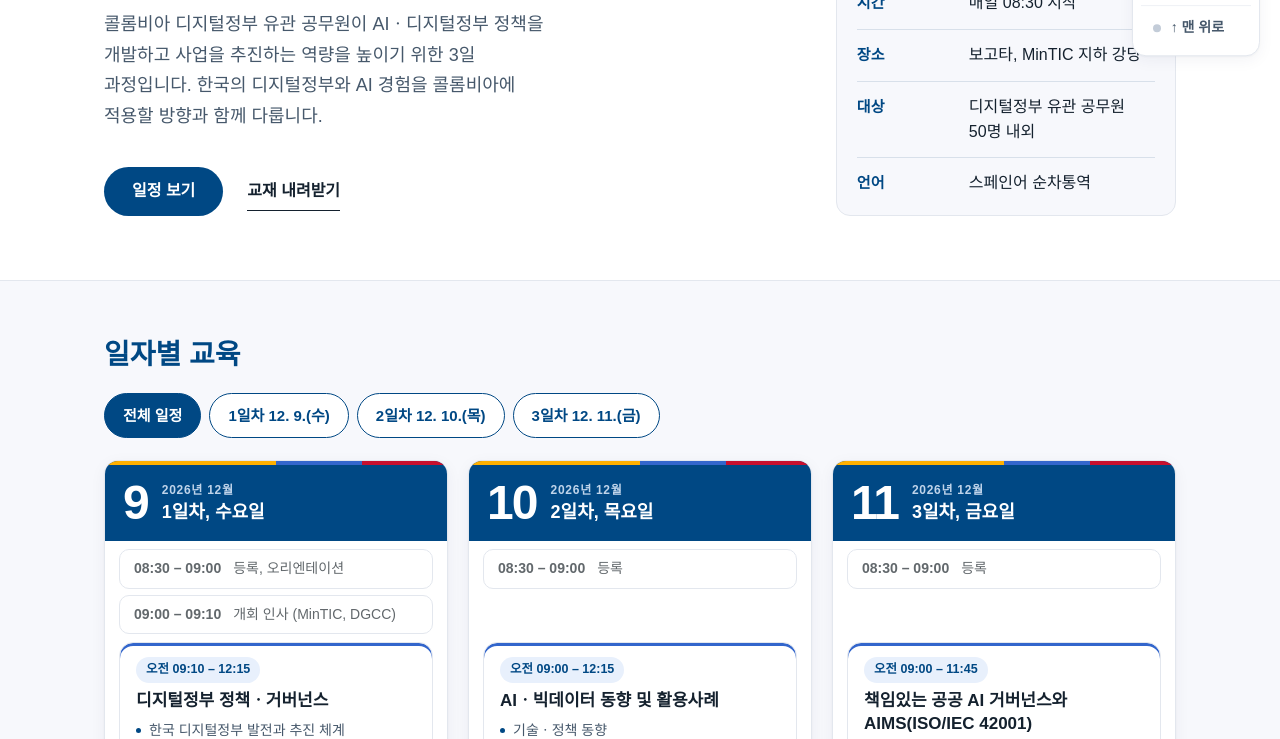
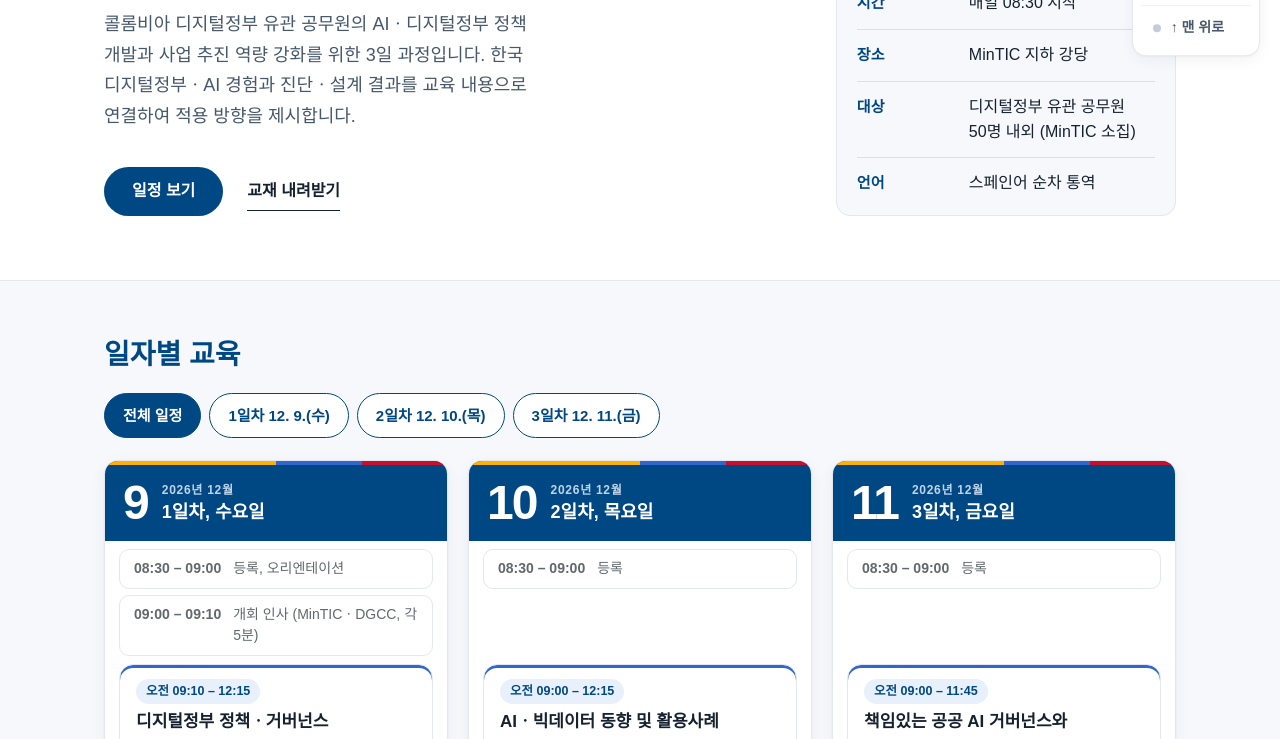
Before and after one commit to dgcc-colombia/dgcc-colombia.github.io, a plain HTML site: page index.html in a window 1280 px wide. Shown: the part 455-1194 px from the top of the page. Drawn offline with Linux system fonts and the light colour scheme.

Commit message:
Alinear todo el texto de la página con el plan de capacitación (v1.01): objetivos, datos generales, modalidad, interpretación, material y temas por sesión
Co-Authored-By: Claude Opus 5.5 <noreply@anthropic.com>
Claude-Session: https://claude.ai/code/session_01C6UG1skDwP1zwD38tpoGT4

```diff
--- a/index.html
+++ b/index.html
@@ -357,33 +357,33 @@ var CONTACT={ko:"",es:""};
 var ORG={ko:"",es:""};
 var T={
  ko:{eyebrow:"한-콜롬비아 디지털정부 협력센터(DGCC)",brand:"AIㆍ디지털정부 역량강화 교육",title2:"AIㆍ디지털정부\n역량강화 교육",
-  lead:"콜롬비아 디지털정부 유관 공무원이 AIㆍ디지털정부 정책을 개발하고 사업을 추진하는 역량을 높이기 위한 3일 과정입니다. 한국의 디지털정부와 AI 경험을 콜롬비아에 적용할 방향과 함께 다룹니다.",
+  lead:"콜롬비아 디지털정부 유관 공무원의 AIㆍ디지털정부 정책 개발과 사업 추진 역량 강화를 위한 3일 과정입니다. 한국 디지털정부ㆍAI 경험과 진단ㆍ설계 결과를 교육 내용으로 연결하여 적용 방향을 제시합니다.",
   cta:"일정 보기",top:"맨 위로",menu:"메뉴",cta2:"교재 내려받기",n1:"일정",n3:"참가 안내",n4:"문의",n5:"만족도 조사",n6:"교재",n7:"일자별 교육",td_h2:"일자별 교육",td_all:"전체 일정",td_today:"오늘",td_btn:["1일차 12. 9.(수)","2일차 12. 10.(목)","3일차 12. 11.(금)"],td_sv:"만족도 조사 바로가기",td_svh:"만족도 조사",td_qr:"QR 코드 보기",sv_scan:"휴대전화 카메라로 스캔",td_time:["응답 시간 16:30 – 18:30","응답 시간 16:30 – 18:30","응답 시간 11:45 – 12:30"],td_dl:"교재 내려받기",td_date:["12. 9.","12. 10.","12. 11."],td_mat:"교재",td_month:"2026년 12월",td_must:"제출해야 출석이 인정됩니다.",td_svat:["16:30 – 18:30","16:30 – 18:30","11:45 – 12:30"],td_chips:[[["강의","09:10 – 16:30"]],[["강의","09:00 – 16:30"]],[["강의","09:00 – 11:45"],["완료보고","13:30 –"]]],
-  fx:[["기간","2026. 12. 9.(수) ~ 12. 11.(금)"],["시간","매일 08:30 시작"],["장소","보고타, MinTIC 지하 강당"],["대상","디지털정부 유관 공무원 50명 내외"],["언어","스페인어 순차통역"]],
-  h_tt:"교육 일정과 강의 내용",gov:"1일차는 MinTIC과 DGCC 개회 인사로 시작합니다. 1일차와 2일차는 하루 강의 2개, 3일차는 오전 강의 뒤 수료식과 완료보고가 이어집니다. 모든 강의에 스페인어 순차통역을 제공합니다.",
+  fx:[["기간","2026.12.9~12.11 (3일)"],["시간","매일 08:30 시작"],["장소","MinTIC 지하 강당"],["대상","디지털정부 유관 공무원 50명 내외 (MinTIC 소집)"],["언어","스페인어 순차 통역"]],
+  h_tt:"교육 일정과 강의 내용",gov:"1일차는 MinTIC과 DGCC 개회 인사로 시작합니다. 1일차와 2일차는 하루 강의 2개, 3일차는 오전 강의 뒤 종합 만족도 조사 및 수료식과 완료보고가 이어집니다. 한국어 강의에 스페인어 순차통역이 동반됩니다.",
   days:[["9","1일차, 수요일"],["10","2일차, 목요일"],["11","3일차, 금요일"]],
-  am:"오전",pm:"오후",lunch:"중식",open:"개회 인사 (MinTIC, DGCC)",brk:"휴식",reg:["등록, 오리엔테이션","등록","등록"],end:["일일 만족도 조사","일일 만족도 조사",""],
+  am:"오전",pm:"오후",lunch:"중식(Catering)",open:"개회 인사 (MinTICㆍDGCC, 각 5분)",brk:"휴식",reg:["등록, 오리엔테이션","등록","등록"],end:["일일 만족도 조사","일일 만족도 조사",""],
   close3:"종합 만족도 조사 및 수료식",
   h_mat:"교재",gov_mat:"강의 교재(스페인어)를 휴대전화나 컴퓨터로 내려받을 수 있습니다.",dl_on:"교재 내려받기 (구글 드라이브)",dl_off:"교재는 2026. 12. 2.부터 이곳에서 내려받을 수 있습니다.",
   h_info:"참가 안내",
-  info:[["장소","보고타, MinTIC 지하 강당"],["대상","디지털정부 유관 공무원 50명 내외 (MinTIC 소집)"],["참여 방법","대면 강의 기본. 대면 참석이 어려우면 실시간 화상 참여 가능"],["통역","모든 강의에 스페인어 순차통역 제공"],["교재","스페인어 교재를 2026. 12. 2.에 배포. 이 페이지의 「교재」에서 내려받기"],["수료","전체 시간의 80% 이상 출석 시 수료증 발급"]],
+  info:[["장소","MinTIC 지하 강당"],["대상","디지털정부 유관 공무원 50명 내외 (MinTIC 소집), 기타 외부 기관 참여 적극 권장"],["운영 방법","대면 강의 중심, 대면 참석이 어려운 경우 강의 녹화 영상 공유"],["통역","한국어 강의에 스페인어 순차통역 동반"],["교재","스페인어 교재 배포(교육 7일 전, 12.2), 이 페이지의 「교재」에서 내려받기"],["수료","80% 이상 출석 시 수료증 발급"]],
   h_sv:"만족도 조사 참여 안내",gov_sv:"1일차와 2일차는 강의가 모두 끝난 뒤, 3일차는 수료식 전에 QR 코드로 만족도 조사에 접속합니다. 조사를 제출해야 출석이 인정됩니다.",sv_cap:"교육 만족도 조사",sv_go:"만족도 조사 바로가기",
   sv:[["QR 코드 스캔","휴대전화 카메라로 QR 코드를 스캔하거나 「만족도 조사 바로가기」 누르기"],["만족도 조사 응답","1일차와 2일차는 마지막 강의가 끝난 뒤, 3일차는 수료식 전에 응답"],["조사 제출","제출을 마친 참가자만 출석 인정"]],
   sv_must:"만족도 조사를 제출해야 출석이 인정됩니다. 반드시 QR 코드를 스캔해 참여해 주시기 바랍니다.",
   projL:"사업명",foot:"콜롬비아 AI 기반 디지털정부 인프라ㆍ서비스 및 거버넌스 개선 전략 수립"},
  es:{eyebrow:"Centro de Cooperación en Gobierno Digital Corea-Colombia (DGCC)",brand:"Capacitación en IA y gobierno digital",title2:"Capacitación en IA\ny gobierno digital",
-  lead:"Curso de 3 días para fortalecer las capacidades de los servidores públicos vinculados al gobierno digital en la formulación de políticas y el impulso de proyectos de IA y gobierno digital. Presenta la experiencia de Corea junto con enfoques para su adaptación para Colombia.",
+  lead:"Curso de 3 días para fortalecer las capacidades de los servidores públicos colombianos que trabajan en gobierno digital para formular políticas y llevar a cabo proyectos de inteligencia artificial (IA) y gobierno digital. Incorpora la experiencia de Corea en gobierno digital e IA y los resultados del diagnóstico y del diseño, con orientaciones para su aplicación.",
   cta:"Ver el programa",top:"Inicio",menu:"Menú",cta2:"Descargar el material didáctico",n1:"Programa",n3:"Información",n4:"Contacto",n5:"Encuesta",n6:"Material",n7:"Programa por día",td_h2:"Programa por día",td_all:"Programa completo",td_today:"Hoy",td_btn:["Día 1 (09/12)","Día 2 (10/12)","Día 3 (11/12)"],td_sv:"Abrir la encuesta",td_svh:"Encuesta de satisfacción",td_qr:"Ver el código QR",sv_scan:"Escanee con la cámara del celular",td_time:["Horario de respuesta: 16:30 – 18:30","Horario de respuesta: 16:30 – 18:30","Horario de respuesta: 11:45 – 12:30"],td_dl:"Descargar el material didáctico",td_date:["09/12/2026","10/12/2026","11/12/2026"],td_mat:"Material didáctico",td_month:"Diciembre de 2026",td_must:"La asistencia se reconoce una vez enviada la encuesta.",td_svat:["16:30 – 18:30","16:30 – 18:30","11:45 – 12:30"],td_chips:[[["Sesiones","09:10 – 16:30"]],[["Sesiones","09:00 – 16:30"]],[["Sesión","09:00 – 11:45"],["Reunión final","13:30 –"]]],
-  fx:[["Fechas","09/12/2026 – 11/12/2026"],["Horario","Todos los días desde las 08:30"],["Lugar","Bogotá, auditorio del sótano del MinTIC"],["Participantes","Alrededor de 50 servidores públicos vinculados al gobierno digital"],["Idioma","Interpretación consecutiva al español"]],
-  h_tt:"Programa y contenido de las sesiones",gov:"El día 1 comienza con las palabras de apertura del MinTIC y de DGCC. Los días 1 y 2 incluyen 2 sesiones por día. El día 3 incluye una sesión en la mañana, seguida de la ceremonia de clausura y la reunión final del proyecto. Todas las sesiones cuentan con interpretación consecutiva al español.",
+  fx:[["Fechas","Del 9 al 11 de diciembre de 2026 (3 días)"],["Horario","Todos los días desde las 08:30"],["Lugar","Auditorio del sótano del MinTIC, Bogotá"],["Participantes","Unos 50 servidores públicos vinculados al gobierno digital, convocados por el MinTIC"],["Idioma","Interpretación consecutiva al español"]],
+  h_tt:"Programa y contenido de las sesiones",gov:"El día 1 comienza con las palabras de apertura del MinTIC y de DGCC. Los días 1 y 2 incluyen 2 sesiones por día. El día 3 incluye una sesión en la mañana, seguida de la encuesta general de satisfacción y entrega de certificados de participación, y de la reunión final del proyecto. Las sesiones en coreano tendrán interpretación consecutiva al español.",
   days:[["9","Día 1, miércoles"],["10","Día 2, jueves"],["11","Día 3, viernes"]],
-  am:"Mañana",pm:"Tarde",lunch:"Almuerzo",open:"Palabras de apertura (MinTIC y DGCC)",brk:"Pausa",reg:["Registro y orientación","Registro","Registro"],end:["Encuesta diaria de satisfacción","Encuesta diaria de satisfacción",""],
+  am:"Mañana",pm:"Tarde",lunch:"Almuerzo con servicio de catering",open:"Palabras de apertura (MinTIC y DGCC, 5 min cada uno)",brk:"Pausa",reg:["Registro y orientación","Registro","Registro"],end:["Encuesta diaria de satisfacción","Encuesta diaria de satisfacción",""],
   close3:"Encuesta general de satisfacción y entrega de certificados de participación",
   h_mat:"Material didáctico",gov_mat:"El material didáctico de las sesiones (en español) se puede descargar desde el celular o el computador.",dl_on:"Descargar el material didáctico (Google Drive)",dl_off:"El material didáctico estará disponible para descarga en esta página a partir del 02/12/2026.",
   h_info:"Información para participantes",
-  info:[["Lugar","Bogotá, auditorio del sótano del MinTIC"],["Participantes","Alrededor de 50 servidores públicos vinculados al gobierno digital, convocados por el MinTIC"],["Modalidad","Sesiones presenciales. Quienes no puedan asistir podrán participar por videoconferencia en tiempo real"],["Interpretación","Todas las sesiones cuentan con interpretación consecutiva al español"],["Material didáctico","El material en español se distribuye el 02/12/2026 y se descarga desde la sección «Material» de esta página"],["Certificado","Se expide un certificado de finalización con una asistencia del 80 % o más"]],
-  h_sv:"Encuesta de satisfacción",gov_sv:"Los días 1 y 2 al terminar las sesiones, y el día 3 antes de la ceremonia de clausura, acceda a la encuesta de satisfacción con el código QR. La asistencia se reconoce una vez enviada la encuesta.",sv_cap:"Encuesta de satisfacción de la capacitación",sv_go:"Abrir la encuesta",
-  sv:[["Escanee el código QR","Escanee el código QR con la cámara del celular o pulse «Abrir la encuesta»"],["Responda la encuesta","Los días 1 y 2 se responde al terminar la última sesión; el día 3, antes de la ceremonia de clausura"],["Envíe la encuesta","La asistencia se reconoce solo a quienes envían la encuesta"]],
+  info:[["Lugar","Auditorio del sótano del MinTIC, Bogotá"],["Participantes","Unos 50 servidores públicos vinculados al gobierno digital, convocados por el MinTIC. Se promueve la participación de otras entidades"],["Modalidad","Principalmente presencial. Para quienes no puedan asistir de forma presencial, se compartirá la grabación de las sesiones"],["Interpretación","Las sesiones en coreano tendrán interpretación consecutiva al español"],["Material didáctico","Materiales didácticos en español, publicados 7 días antes de la capacitación (2 dic.); se descargan desde la sección «Material» de esta página"],["Certificado","Se expide un certificado de finalización con una asistencia del 80 % o más"]],
+  h_sv:"Encuesta de satisfacción",gov_sv:"Los días 1 y 2 al terminar las sesiones, y el día 3 antes de la entrega de certificados de participación, acceda a la encuesta de satisfacción con el código QR. La asistencia se reconoce una vez enviada la encuesta.",sv_cap:"Encuesta de satisfacción de la capacitación",sv_go:"Abrir la encuesta",
+  sv:[["Escanee el código QR","Escanee el código QR con la cámara del celular o pulse «Abrir la encuesta»"],["Responda la encuesta","Los días 1 y 2 se responde al terminar la última sesión; el día 3, antes de la entrega de certificados de participación"],["Envíe la encuesta","La asistencia se reconoce solo a quienes envían la encuesta"]],
   sv_must:"La asistencia se reconoce únicamente al enviar la encuesta de satisfacción. Es indispensable escanear el código QR y participar en la encuesta.",
   projL:"Proyecto",foot:"Estrategia para la mejora de la infraestructura, los servicios y la gobernanza del gobierno digital basado en IA en Colombia"}
 };
@@ -402,10 +402,10 @@ var L=[
   ["Casos de innovación de los servicios públicos con datos e IA en Corea","Buenas prácticas de empresas privadas en IA y nube para el sector público","Vinculación con las políticas nacionales de datos e IA de Colombia (CONPES 3920 y CONPES 4144)","Propuesta de hoja de ruta de cooperación en IA entre Corea y Colombia","Criterios para seleccionar procesos aptos para el uso de IA"]],
  [2,"am","09:00 – 11:45","책임있는 공공 AI 거버넌스와 AIMS(ISO/IEC 42001)","Gobernanza responsable de la IA en el sector público y AIMS (ISO/IEC 42001)",
   ["콜롬비아 공공 AI 현황과 국제 기준 대비 갭","국제 규범과 주요국 사례, 영향평가와 사람 검토 지점","ISO/IEC 42001 기반 기관 AI 관리체계의 구조와 MSPI 연계","한국 경험의 시사점과 콜롬비아 적용 조건, 기관 적용 단계","부록: 콜롬비아 현행 규범과 연결한 기관 AI 관리체계 자체 점검표"],
-  ["Situación de la IA en el sector público de Colombia y brechas frente a las normas internacionales","Normas internacionales y casos de países de referencia; evaluación de impacto y puntos de supervisión humana","Estructura del sistema de gestión de la IA de la entidad basado en ISO/IEC 42001 y articulación con el MSPI","Lecciones de la experiencia de Corea, condiciones de adaptación para Colombia y etapas de adopción en la entidad","Anexo: lista de autoevaluación del sistema de gestión de la IA de la entidad, vinculada a las normas vigentes de Colombia"]],
- [2,"pm","13:30 –","완료보고(PoC 시연 포함)","Reunión final del proyecto (incluye demostración de la Prueba de concepto, PoC)",
-  ["프로젝트 결과 발표(콜롬비아 현황 진단, 목표모델, 이행 로드맵)","PoC 시연","질의응답"],
-  ["Presentación de los resultados del proyecto: diagnóstico de la situación de Colombia, modelo objetivo y hoja de ruta de implementación","Demostración de la PoC","Preguntas y respuestas"],
+  ["Situación de la IA en el sector público de Colombia y brechas frente a las normas internacionales","Normas internacionales y casos de países de referencia, evaluación de impacto y puntos de supervisión humana","Estructura del sistema de gestión de la IA de la entidad basado en ISO/IEC 42001 y articulación con el MSPI","Lecciones de la experiencia de Corea, condiciones de adaptación para Colombia y etapas de adopción en la entidad","Anexo: lista de autoevaluación del sistema de gestión de la IA de la entidad, vinculada a las normas vigentes de Colombia"]],
+ [2,"pm","13:30 –","완료보고(PoC 시연 포함)","Reunión final del proyecto (incluye demostración de la PoC)",
+  ["‘콜롬비아 AI 기반 디지털정부 인프라ㆍ서비스 및 거버넌스 개선 전략 수립’ 프로젝트 결과 발표(콜롬비아 현황 진단, 목표모델, 이행 로드맵)","PoC 시연","질의응답"],
+  ["Presentación de los resultados del proyecto «Estrategia para la mejora de la infraestructura, los servicios y la gobernanza del gobierno digital basado en IA en Colombia»: diagnóstico de la situación de Colombia, modelo objetivo y hoja de ruta de implementación","Demostración de la Prueba de concepto (PoC)","Preguntas y respuestas"],
   ["교육생 참석 가능","Abierta a los participantes de la capacitación"]]
 ];
 var MINOR={reg:"08:30 – 09:00",open:"09:00 – 09:10",lunch:["12:15 – 13:15","12:15 – 13:15","12:15 – 13:30"],end:"16:30 – 17:00",close3:"11:45 – 12:15"};
```
